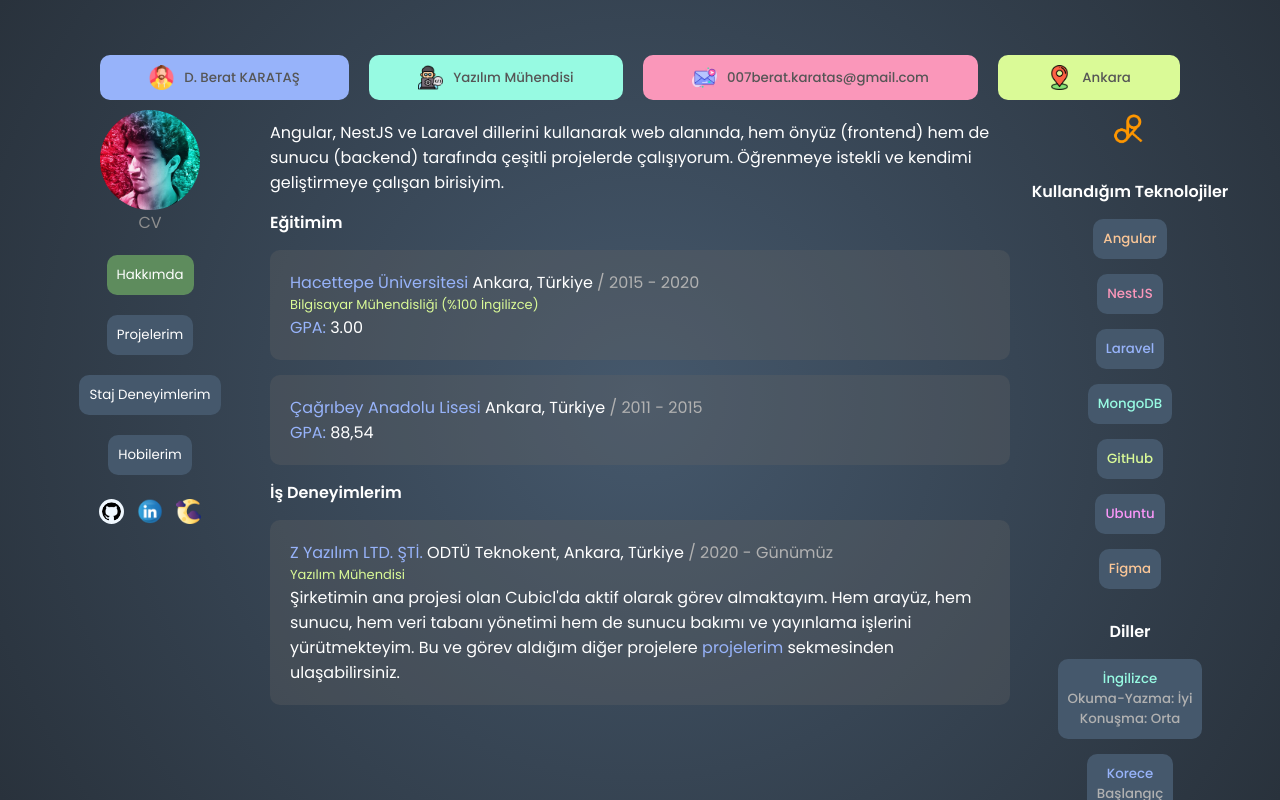
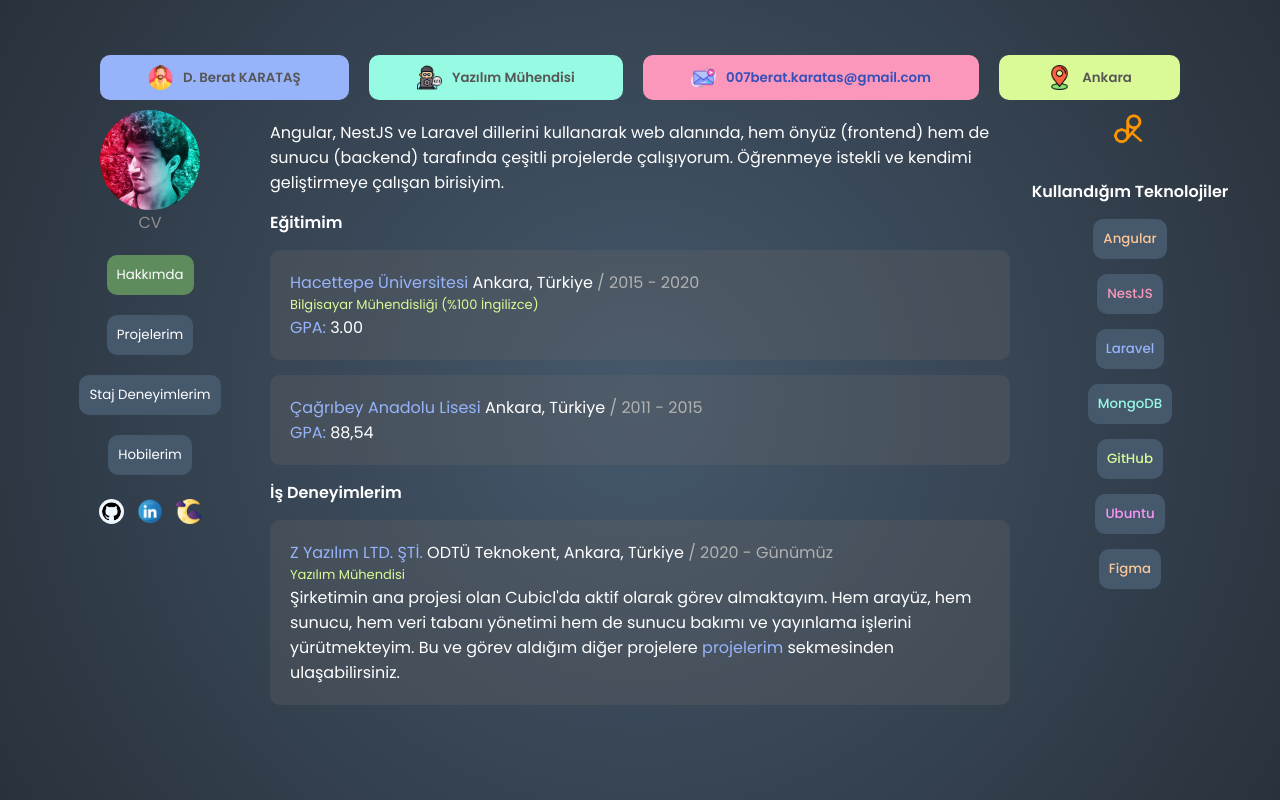
Before and after one commit to BeratKARATAS53/portfolio, an Angular app: page / in a window 1280 px wide. Built offline with nearby package versions, Linux system fonts and the light colour scheme.

Commit message:
Some updates

```diff
--- a/src/app/app.component.html
+++ b/src/app/app.component.html
@@ -11,7 +11,7 @@
 			</label>
 			<label class="bg-danger">
 				<img src="../assets/icons/message.png" alt="icon-3" width="25">
-				<a class="text-dark" href="mailto:007berat.karatas@gmail.com">
+				<a class="text-dark" href="mailto:007berat.karatas@gmail.com" title="E-posta Gönder">
 					<span class="large-view">007berat.karatas@gmail.com</span>
 					<span class="mobile-view">İletişim</span>
 				</a>
@@ -40,7 +40,7 @@
 					<button class="btn btn-linkedin p-0" title="LinkedIn" (click)="openWebsite('https://www.linkedin.com/in/berat-karatas/')">
 						<img src="../assets/icons/linkedin.png" width="32" alt="linkedin">
 					</button>
-					<button class="btn btn-transparent p-0" [title]="activeTheme === 'light' ? 'Açık Mod' : 'Koyu Mod'" (click)="toggle()">
+					<button class="btn btn-transparent p-0" [title]="activeTheme === 'light' ? 'Açık Tema' : 'Koyu Tema'" (click)="toggle()">
 						<img [src]="'../assets/icons/' + activeTheme + '-icon.png'" alt="theme" width="25">
 					</button>
 				</div>
@@ -243,18 +243,6 @@
 				<button class="btn btn-secondary text-purple" (click)="openWebsite('https://ubuntu.com/')">Ubuntu</button>
 				<button class="btn btn-secondary text-angular" (click)="openWebsite('https://figma.com/')">Figma</button>
 			</div>
-			<div class="languages">
-				<h4>Diller</h4>
-				<button class="btn btn-secondary text-mongo">
-					İngilizce
-					<span class="text-gray">Okuma-Yazma: İyi</span>
-					<span class="text-gray">Konuşma: Orta</span>
-				</button>
-				<button class="btn btn-secondary text-primary">
-					Korece
-					<span class="text-gray">Başlangıç</span>
-				</button>
-			</div>
 		</div>
 	</div>
 </div>
--- a/src/app/app.component.scss
+++ b/src/app/app.component.scss
@@ -31,7 +31,7 @@ $right-panel-margin-right: 50px;
 				padding: 10px;
 				border-radius: 10px;
 				font-size: smaller;
-				font-weight: 500;
+				font-weight: 600;
 				display: flex;
 				align-items: center;
 				justify-content: center;
@@ -40,6 +40,10 @@ $right-panel-margin-right: 50px;
 
 				img {
 					margin-right: 10px;
+				}
+
+				&.bg-danger a {
+					color: #3550bb !important;
 				}
 			}
 
```
